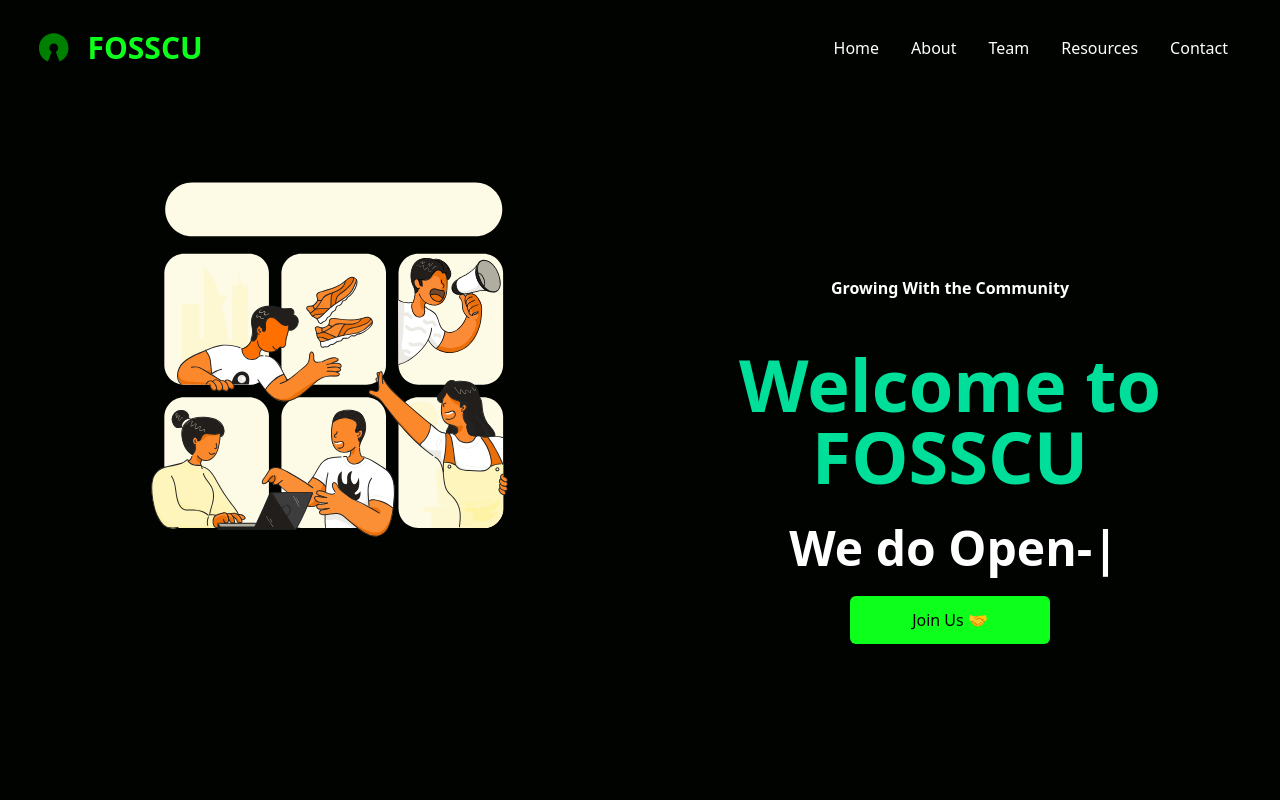
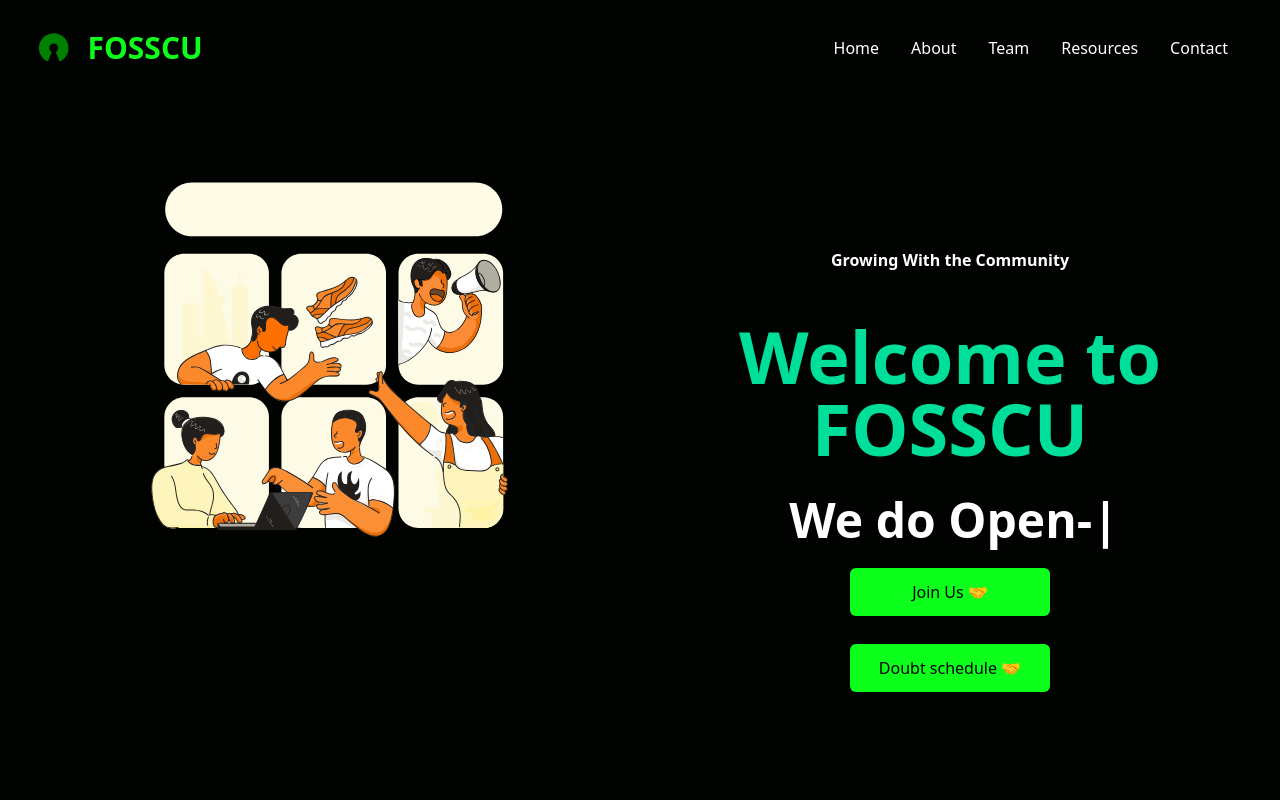
Before and after one commit to FOSS-Community/fosscu.org, a React (Vite) app: page / in a window 1280 px wide. Shown: the top 800 px of the page. Built offline with nearby package versions, Linux system fonts and the light colour scheme; the HTML template or start-up script is replaced by a standard one.

Commit message:
Created a button for Doubt Schedule

```diff
--- a/src/components/Hero.jsx
+++ b/src/components/Hero.jsx
@@ -73,6 +73,15 @@ function Hero() {
                 Join Us 🤝
               </a>
               </button>
+              <button className="bg-[#0DFF1C] w-[200px] rounded-md font-medium my-1 mx-auto py-3 text-black">
+              <a
+              href="https://cal.com/fosscu/"
+              target="_blank"
+              rel="noopener noreferrer"
+              >
+                Doubt schedule 🤝
+              </a>
+              </button>
           </div>
         </div>
       </div>
```
Also changed, not shown: 1 other file (tests, documents, lock files or other folders).
